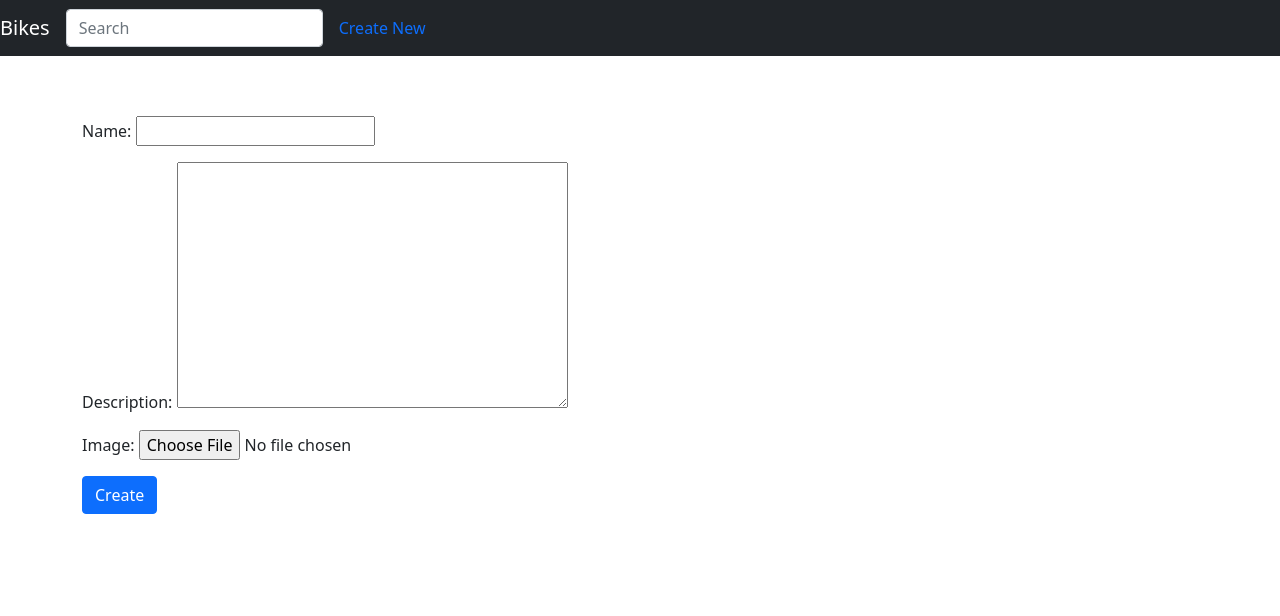
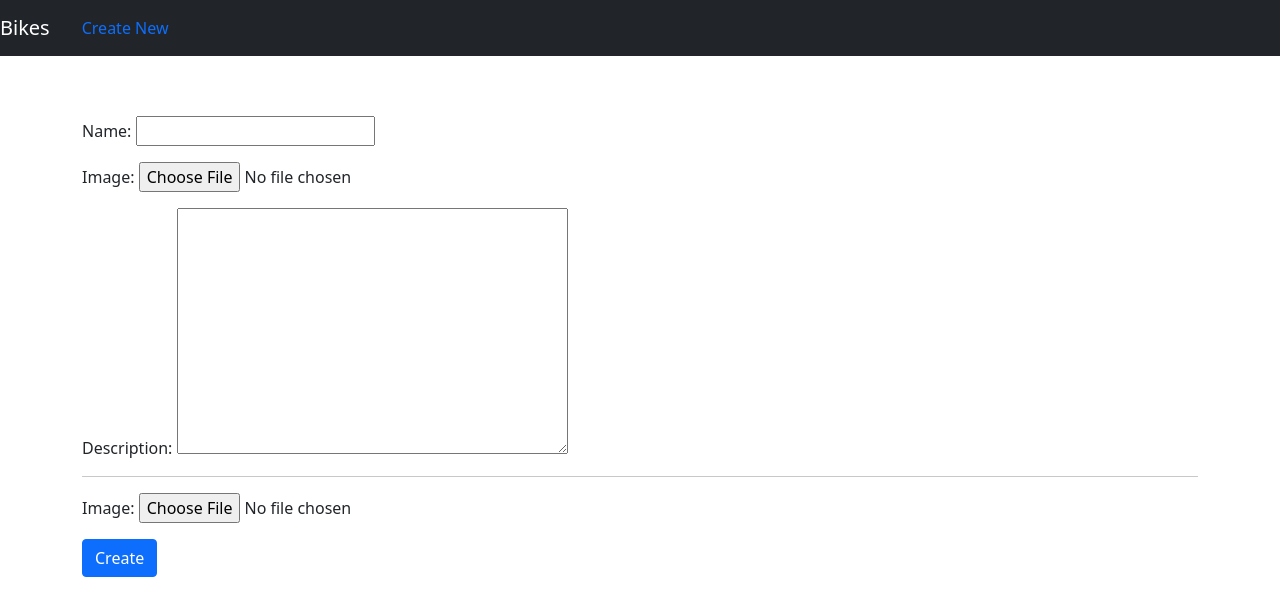
Before and after one commit to aforanup/bike_system, a Django app: page /create/ in a window 1280 px wide. Shown: the top 616 px of the page. Run offline with Django 3.2, Linux system fonts and the light colour scheme; the visitor is signed in with stand-in values (Sample User, id 1).

Commit message:
search functionality

```diff
--- a/bike_app/forms.py
+++ b/bike_app/forms.py
@@ -5,10 +5,10 @@ from . models import BikeModel, BikeImageModel
 class BikeForm(ModelForm):
     class Meta:
         model = BikeModel
-        fields = ['name', 'image']
+        fields = ['name', 'image', 'description']
 
 
-class BikeForm(ModelForm):
+class BikeImageForm(ModelForm):
     class Meta:
         model = BikeImageModel
-        exclude = ['bike']
+        fields = ['image']
--- a/bike_app/templates/bike_app/create.html
+++ b/bike_app/templates/bike_app/create.html
@@ -2,12 +2,29 @@
 
 {% block content %}
 
-{% if request.user.is_authenticated %}
+{% if request.user.is_authenticated and page == 'create' %}
+<div class="form-group">
+    <form method="post" class="form-group" enctype="multipart/form-data">
+        {% csrf_token %}
+        {{bike_form.as_p}}
+        <hr />
+        <span class="form">
+            {{bike_image_form.as_p}}
+        </span>
+        <input type="submit" class="btn btn-primary" value="Create"/>
+    </form>
+</div>
+
+{% elif request.user.is_authenticated and page == 'update'%}
+
 <form method="post" class="form-group">
     {% csrf_token %}
-    {{form.as_p}}
-    <input type="submit" class="btn btn-primary" value="Create"/>
+    {{bike_form.as_p}}
+    <hr />
+    <input type="submit" class="btn btn-primary" value="Update"/>
+    <a class="btn btn-secondary" href="{{request.META.HTTP_REFERER}}">Cancel</a>
 </form>
+
 {% else %}
 <div class="alert alert-danger">
     What are you doing here without permission?
--- a/bike_app/views.py
+++ b/bike_app/views.py
@@ -1,21 +1,25 @@
-from django.shortcuts import render
+from django.shortcuts import render, HttpResponseRedirect
 from django.contrib.auth.mixins import LoginRequiredMixin
 from django.http import Http404
-from . forms import BikeForm
+from django.db.models import Q
+from . forms import BikeImageForm, BikeForm
 from django.urls import reverse_lazy
 from . models import BikeModel, BikeImageModel
-from django.views.generic import ListView, DetailView, UpdateView, DeleteView, CreateView
+from django.views.generic import ListView, DetailView, UpdateView, DeleteView, CreateView, View, TemplateView
 
 
-class BikeListView(ListView):
-    model = BikeModel
-    paginated_by = 5
+class BikeListView(TemplateView):
+    # paginated_by = 5
     template_name = 'bike_app/home.html'
 
-    def get_context_data(self, **kwargs):
+    def get(self, request, *args, **kwargs):
         context = super().get_context_data(**kwargs)
-        context['bikes'] = BikeModel.objects.all()
-        return context
+        query = request.GET.get('search') if request.GET.get(
+            'search') != None else ''
+        context['bikes'] = BikeModel.objects.filter(
+            Q(name__icontains=query) | Q(description__icontains=query)
+        )
+        return render(request, self.template_name, context)
 
 
 class BikeDetailView(DetailView):
@@ -31,14 +35,11 @@ class BikeDetailView(DetailView):
         return context
 
 
-class DetailUpdateView(UpdateView):
-    model = BikeModel
-    template_name = 'bike_app/update.html'
-    fields = ('name', 'description', 'image')
-    context_object_name = 'bike'
-
-    def get_success_url(self):
-        return reverse_lazy('details', kwargs={'pk': self.object.id})
+# def AddImages(request):
+#     form = BikeImageForm()
+#     if request.method == 'POST':
+#     else:
+#         return render(request, '')
 
 
 class BikeDeleteView(DeleteView):
@@ -47,8 +48,69 @@ class BikeDeleteView(DeleteView):
     success_url = reverse_lazy('home')
 
 
-class BikeCreateView(CreateView, LoginRequiredMixin):
+class BikeCreateView(View):
     template_name = 'bike_app/create.html'
-    success_url = reverse_lazy('home')
-    model = BikeModel
+
+    def get(self, request):
+        bike_form = BikeForm
+        bike_image_form = BikeImageForm
+        return render(request, self.template_name, context={"page": "create", "bike_form": bike_form, "bike_image_form": bike_image_form})
+
+    def post(self, request):
+        bike_form = BikeForm(request.POST, request.FILES)
+        bike_image_form = BikeImageForm(request.POST, request.FILES)
+        if bike_form.is_valid() and bike_image_form.is_valid():
+            bike = bike_form.save(commit=False)
+            bike.user = request.user
+            bike.save()
+            bike_image = bike_image_form.save(commit=False)
+            bike_image.bike = bike
+            bike_image.save()
+            return HttpResponseRedirect(reverse_lazy('home'))
+        else:
+            print(bike_image_form.errors)
+            return render(request, self.template_name, context={"page": "create", "bike_form": bike_form, "bike_image_form": bike_image_form})
+
+
+class DetailUpdateView(View):
+    template_name = 'bike_app/create.html'
     fields = ('name', 'description', 'image')
+    context_object_name = 'bike'
+
+    def get(self, request, *args, **kwargs):
+        bike = BikeModel.objects.get(id=self.kwargs['pk'])
+
+        bike_form = BikeForm(
+            instance=bike)
+        return render(request, self.template_name, context={"page": "update", "bike_form": bike_form})
+
+    def post(self, request, *args, **kwargs):
+        bike = BikeModel.objects.get(id=self.kwargs['pk'])
+
+        bike_form = BikeForm(request.POST, request.FILES, instance=bike)
+        if bike_form.is_valid():
+            bike = bike_form.save()
+            return HttpResponseRedirect(reverse_lazy('details', kwargs={'pk': self.kwargs['pk']}))
+        else:
+            return render(request, self.template_name, context={"page": "create", "bike_form": bike_form})
+
+    # def get_context_data(self, **kwargs):
+    #     context = super().get_context_data(**kwargs)
+    #     context['page'] = 'update'
+    #     context['']
+    #     return context
+
+    # def get_success_url(self):
+    #     return reverse_lazy('details', kwargs={'pk': self.object.id})
+
+
+# class BikeCreateView(CreateView, LoginRequiredMixin):
+#     template_name = 'bike_app/create.html'
+#     success_url = reverse_lazy('home')
+#     model = BikeModel
+#     fields = ('name', 'description', 'image')
+
+#     def get_context_data(self, **kwargs):
+#         context = super().get_context_data(**kwargs)
+#         context['page'] = 'create'
+#         return context
--- a/templates/navbar.html
+++ b/templates/navbar.html
@@ -2,10 +2,6 @@
 <div>
 <nav class="navbar navbar-expand-lg navbar-dark bg-dark">
     <a class="navbar-brand" href="{% url 'home' %}">Bikes</a>
-
-    <form class="form-group">
-        <input class="form-control mr-sm-2" name="search" type="search" placeholder="Search" aria-label="Search" />
-    </form>
 
     {% if request.user.is_authenticated %}
     <a class="nav-link" href="{% url 'create' %}" id="nav-link">Create New</a>
```
Also changed, not shown: bike_app/templates/bike_app/home.html (+8 -1 lines).
